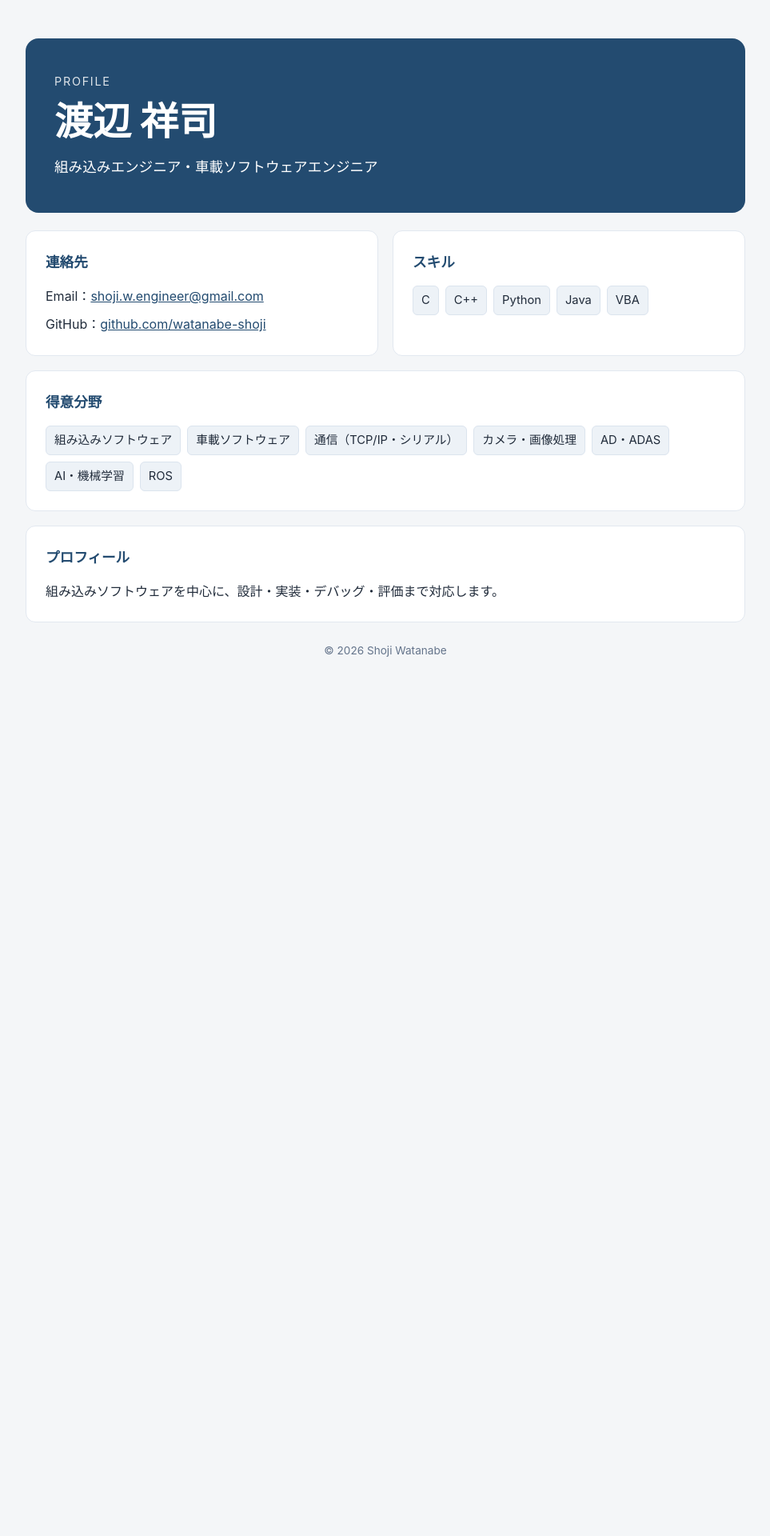
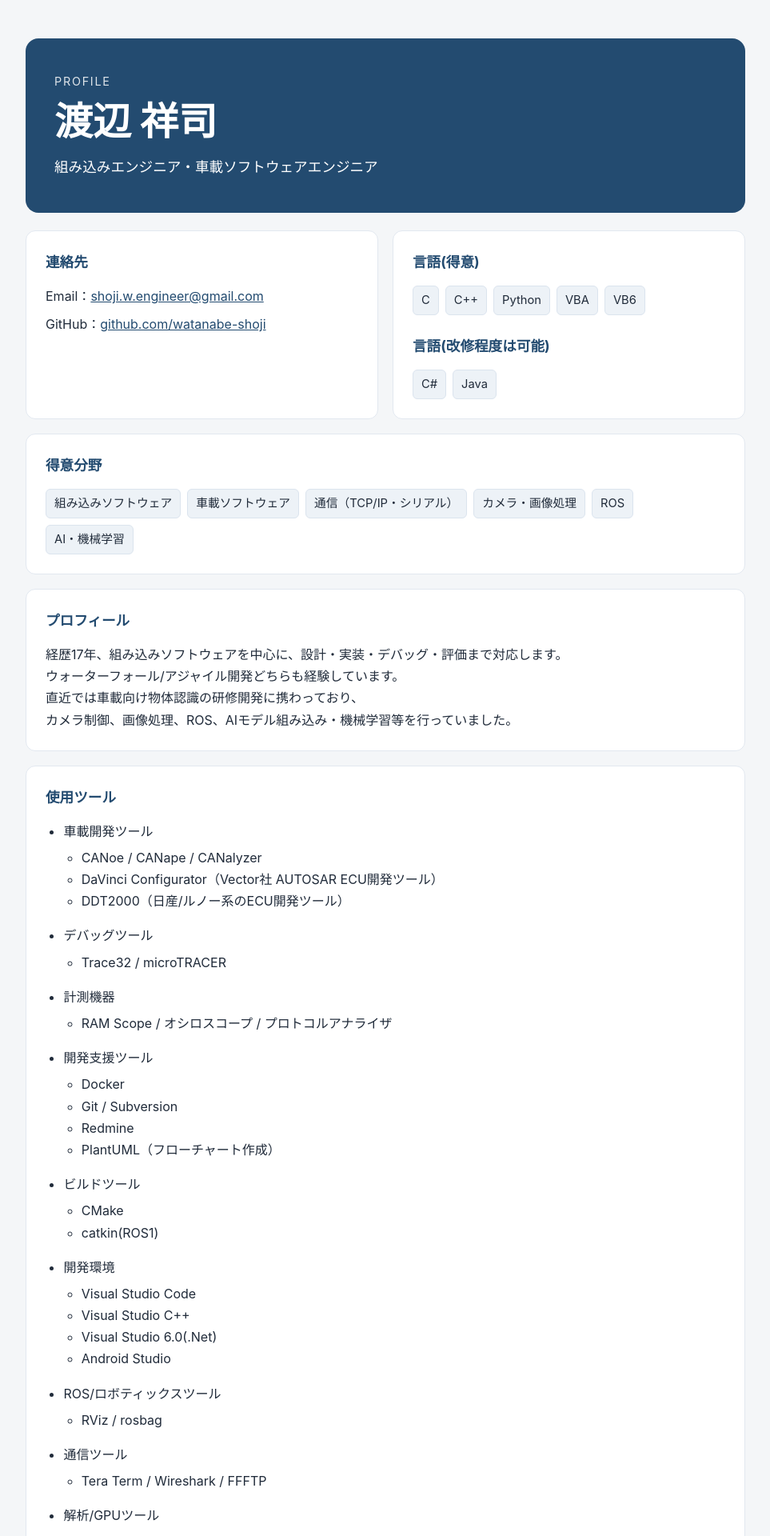
Before and after one commit to watanabe-shoji/profile, a Jekyll site: the page built from index.html, in a window 1280 px wide. Shown: the top 1920 px of the page at 80% size, without its empty margins (158-1121 px from the left). Built offline with Jekyll 4.4.1, drawn with Linux system fonts in a browser that asks for light colours; before the commit the page ends 900 px from its top, so only the background shows below that; some of the changed text lies outside the part shown.

Commit message:
Update profile and blog posts

```diff
--- a/_layouts/post.html
+++ b/_layouts/post.html
@@ -8,7 +8,8 @@
 <body>
 
     <header>
-        <a href="{{ '/' | relative_url }}">Home</a>
+        <a href="{{ '/' | relative_url }}">[Home]</a>
+        <a href="{{ '/blog/' | relative_url }}">[ブログ一覧]</a>
     </header>
 
     <main>
--- a/index.html
+++ b/index.html
@@ -1,3 +1,5 @@
+---
+---
 <!DOCTYPE html>
 <html lang="ja">
 <head>
@@ -16,6 +18,8 @@
 section.wide{grid-column:1/-1}h2{margin:0 0 14px;font-size:1.1rem;color:var(--accent)}p{margin:0}
 .contact p+p{margin-top:8px}a{color:var(--accent);overflow-wrap:anywhere}
 .tags{display:flex;flex-wrap:wrap;gap:8px}.tag{background:#edf2f7;border:1px solid #dbe4ee;border-radius:6px;padding:5px 10px;font-size:.92rem}
+.tags + h2{margin-top:24px}
+.tool-list{margin:0;padding-left:1.4em}.tool-list>li+li{margin-top:16px}.tool-list ul{margin:6px 0 0;padding-left:1.4em}.tool-list li{overflow-wrap:anywhere}
 footer{text-align:center;color:var(--muted);font-size:.85rem;padding-top:24px}
 @media(max-width:620px){.container{padding:24px 0}header{padding:30px 24px}main{grid-template-columns:1fr}section.wide{grid-column:auto}}
 </style>
@@ -34,20 +38,138 @@
 <p>GitHub：<a href="https://github.com/watanabe-shoji" target="_blank" rel="noopener noreferrer">github.com/watanabe-shoji</a></p>
 </section>
 <section>
-<h2>スキル</h2>
+<h2>言語(得意)</h2>
 <div class="tags">
-<span class="tag">C</span><span class="tag">C++</span><span class="tag">Python</span><span class="tag">Java</span><span class="tag">VBA</span>
+<span class="tag">C</span>
+<span class="tag">C++</span>
+<span class="tag">Python</span>
+<span class="tag">VBA</span>
+<span class="tag">VB6</span>
+</div>
+<h2>言語(改修程度は可能)</h2>
+<div class="tags">
+<span class="tag">C#</span>
+<span class="tag">Java</span>
 </div>
 </section>
+
 <section class="wide">
 <h2>得意分野</h2>
 <div class="tags">
-<span class="tag">組み込みソフトウェア</span><span class="tag">車載ソフトウェア</span><span class="tag">通信（TCP/IP・シリアル）</span><span class="tag">カメラ・画像処理</span><span class="tag">AD・ADAS</span><span class="tag">AI・機械学習</span><span class="tag">ROS</span>
+<span class="tag">組み込みソフトウェア</span>
+<span class="tag">車載ソフトウェア</span>
+<span class="tag">通信（TCP/IP・シリアル）</span>
+<span class="tag">カメラ・画像処理</span>
+<span class="tag">ROS</span>
+<span class="tag">AI・機械学習</span>
 </div>
 </section>
 <section class="wide">
 <h2>プロフィール</h2>
-<p>組み込みソフトウェアを中心に、設計・実装・デバッグ・評価まで対応します。</p>
+<p>経歴17年、組み込みソフトウェアを中心に、設計・実装・デバッグ・評価まで対応します。</p>
+<p>ウォーターフォール/アジャイル開発どちらも経験しています。</p>
+<p>直近では車載向け物体認識の研修開発に携わっており、</p>
+<p>カメラ制御、画像処理、ROS、AIモデル組み込み・機械学習等を行っていました。</p>
+</section>
+<section class="wide">
+<h2>使用ツール</h2>
+<ul class="tool-list">
+  <li>車載開発ツール
+    <ul>
+      <li>CANoe / CANape / CANalyzer</li>
+      <li>DaVinci Configurator（Vector社 AUTOSAR ECU開発ツール）</li>
+      <li>DDT2000（日産/ルノー系のECU開発ツール）</li>
+    </ul>
+  </li>
+  <li>デバッグツール
+    <ul>
+      <li>Trace32 / microTRACER</li>
+    </ul>
+  </li>
+  <li>計測機器
+    <ul>
+      <li>RAM Scope / オシロスコープ / プロトコルアナライザ</li>
+    </ul>
+  </li>
+  <li>開発支援ツール
+    <ul>
+      <li>Docker</li>
+      <li>Git / Subversion</li>
+      <li>Redmine</li>
+      <li>PlantUML（フローチャート作成）</li>
+    </ul>
+  </li>
+  <li>ビルドツール
+    <ul>
+      <li>CMake</li>
+      <li>catkin(ROS1)</li>
+    </ul>
+  </li>
+  <li>開発環境
+    <ul>
+      <li>Visual Studio Code</li>
+      <li>Visual Studio C++</li>
+      <li>Visual Studio 6.0(.Net)</li>
+      <li>Android Studio</li>
+    </ul>
+  </li>
+  <li>ROS/ロボティックスツール
+    <ul>
+      <li>RViz / rosbag</li>
+    </ul>
+  </li>
+  <li>通信ツール
+    <ul>
+      <li>Tera Term / Wireshark / FFFTP</li>
+    </ul>
+  </li>
+  <li>解析/GPUツール
+    <ul>
+      <li>Nsight Systems</li>
+    </ul>
+  </li>
+  <li>Microsoft Office
+    <ul>
+      <li>Excel（VBA） / Word / PowerPoint</li>
+    </ul>
+  </li>
+  <li>データベース
+    <ul>
+      <li>Oracle DB</li>
+    </ul>
+  </li>
+  <li>画像処理
+    <ul>
+      <li>OpenCV（C++/Python）</li>
+      <li>NPP（NVIDIA Performance Primitives）（C++） ※GPU画像処理</li>
+    </ul>
+  </li>
+  <li>動画編集
+    <ul>
+      <li>FFmpeg</li>
+    </ul>
+  </li>
+  <li>仮想環境
+    <ul>
+      <li>Hyper-V（Windowsリリース環境構築）</li>
+      <li>VirtualBox（Ubuntu開発環境構築）</li>
+    </ul>
+  </li>
+  <li>その他業務ツール
+    <ul>
+      <li>JoyWatcher</li>
+      <li>SAP R/2</li>
+    </ul>
+  </li>
+</ul>
+</section>
+<section class="wide">
+<h2>ポートフォリオ</h2>
+<p><a href="{{ '/blog/' | relative_url }}">記事一覧を見る</a></p>
+{% assign latest_post = site.posts.first %}
+{% if latest_post %}
+<p>最新記事：<a href="{{ latest_post.url | relative_url }}">{{ latest_post.title | escape }}</a></p>
+{% endif %}
 </section>
 </main>
 <footer>© <span id="year"></span> Shoji Watanabe</footer>
```
Also changed, not shown: _posts/2026-11-09-CameraToScreen.md (+4 -2 lines), blog/index.html (+18 -0 lines).
